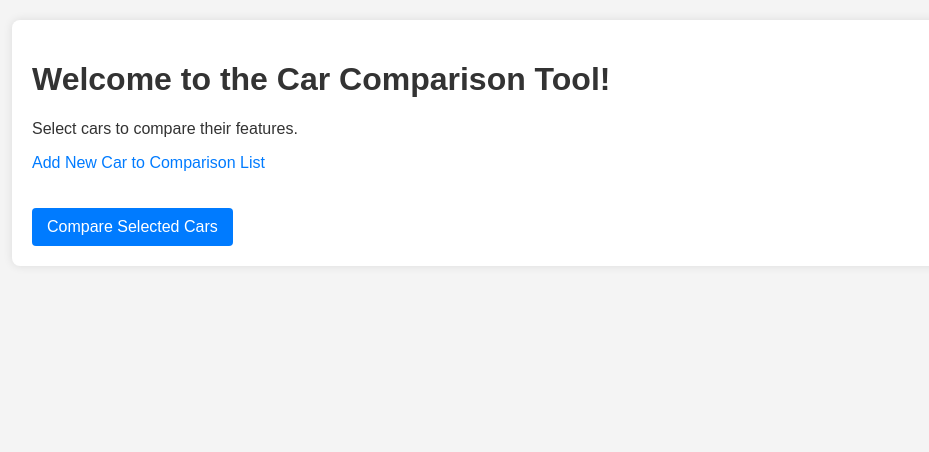
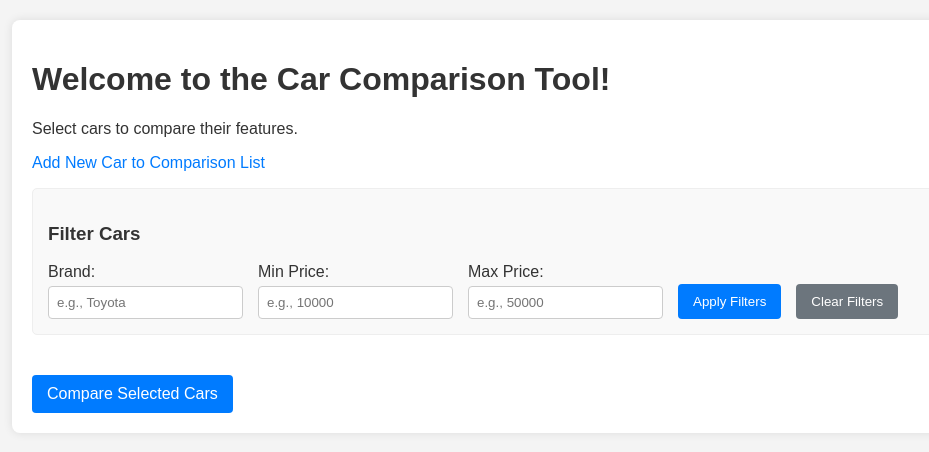
Before and after one commit to abdi12/my-Web, a Flask app: page / in a window 1280 px wide. Shown: the top 452 px of the page, without its empty margins (8-937 px from the left). Run offline with Flask 3, Linux system fonts and the light colour scheme; data that the repository does not hold is empty.

Commit message:
feat: Implement multi-field filtering for cars
This commit introduces functionality to filter the car list based on brand and price range.

Key changes:
- Added filter input fields (brand, min price, max price) and control buttons ("Apply Filters", "Clear Filters") to `templates/index.html`.
- Implemented JavaScript in `templates/index.html` to:
    - Read values from filter inputs.
    - Construct query parameters for the API.
    - Fetch and display filtered car data dynamically.
    - Handle clearing of filters to reset the list.
- Modified the `/api/cars` endpoint in `app.py` to:
    - Accept `brand`, `price_min`, and `price_max` query parameters.
    - Build a MongoDB filter query based on these parameters (case-insensitive regex for brand, range for price).
    - Return the filtered list of cars, sorted by their original integer ID.

You can now refine the car list by specifying brand and/or a price range, enhancing the usability of the comparison tool.

```diff
--- a/app.py
+++ b/app.py
@@ -102,8 +102,39 @@ def home():
 
 @app.route('/api/cars', methods=['GET'])
 def get_all_cars():
+    filter_query = {}
+
+    # Process brand filter
+    brand = request.args.get('brand')
+    if brand:
+        filter_query['brand'] = {'$regex': brand, '$options': 'i'}
+
+    # Process price filters
+    price_min_str = request.args.get('price_min')
+    price_max_str = request.args.get('price_max')
+    price_conditions = {}
+
+    if price_min_str:
+        try:
+            price_conditions['$gte'] = int(price_min_str)
+        except ValueError:
+            # Silently ignore if not a valid int, or log an error
+            # app.logger.warning(f"Invalid price_min value: {price_min_str}")
+            pass
+    if price_max_str:
+        try:
+            price_conditions['$lte'] = int(price_max_str)
+        except ValueError:
+            # Silently ignore if not a valid int, or log an error
+            # app.logger.warning(f"Invalid price_max value: {price_max_str}")
+            pass
+
+    if price_conditions:
+        filter_query['price'] = price_conditions
+
     car_list = []
-    for car_doc in cars_collection.find():
+    # Fetch from MongoDB with filters and sort
+    for car_doc in cars_collection.find(filter_query).sort([("id", 1)]):
         car_list.append({
             "id": str(car_doc["_id"]),
             "original_id": car_doc.get("id"),
--- a/templates/index.html
+++ b/templates/index.html
@@ -11,6 +11,27 @@
         <h1>Welcome to the Car Comparison Tool!</h1>
         <p>Select cars to compare their features.</p>
         <p><a href="{{ url_for('add_car_route') }}">Add New Car to Comparison List</a></p>
+
+        <div id="filter-controls" style="margin-bottom: 20px; padding: 15px; border: 1px solid #eee; background-color: #f9f9f9; border-radius: 5px;">
+            <h3>Filter Cars</h3>
+            <div style="display: flex; flex-wrap: wrap; gap: 15px; align-items: flex-end;">
+                <div>
+                    <label for="filter_brand" style="display: block; margin-bottom: 5px;">Brand:</label>
+                    <input type="text" id="filter_brand" name="brand" placeholder="e.g., Toyota" style="padding: 8px; border: 1px solid #ccc; border-radius: 4px;">
+                </div>
+                <div>
+                    <label for="filter_price_min" style="display: block; margin-bottom: 5px;">Min Price:</label>
+                    <input type="number" id="filter_price_min" name="price_min" placeholder="e.g., 10000" style="padding: 8px; border: 1px solid #ccc; border-radius: 4px;">
+                </div>
+                <div>
+                    <label for="filter_price_max" style="display: block; margin-bottom: 5px;">Max Price:</label>
+                    <input type="number" id="filter_price_max" name="price_max" placeholder="e.g., 50000" style="padding: 8px; border: 1px solid #ccc; border-radius: 4px;">
+                </div>
+                <button type="button" id="apply-filters-btn" style="padding: 10px 15px; background-color: #007bff; color: white; border: none; border-radius: 4px; cursor: pointer;">Apply Filters</button>
+                <button type="button" id="clear-filters-btn" style="padding: 10px 15px; background-color: #6c757d; color: white; border: none; border-radius: 4px; cursor: pointer;">Clear Filters</button>
+            </div>
+        </div>
+
         <div id="car-listings">
             <!-- Car listings will be populated here by JavaScript -->
         </div>
@@ -18,8 +39,21 @@
     </div>
 
     <script>
-        window.onload = function() {
-            fetch('/api/cars')
+        function buildQueryString(params) {
+            const queryParts = [];
+            for (const key in params) {
+                if (params[key] !== undefined && params[key] !== null && params[key] !== "") {
+                    queryParts.push(encodeURIComponent(key) + '=' + encodeURIComponent(params[key]));
+                }
+            }
+            return queryParts.length > 0 ? '?' + queryParts.join('&') : '';
+        }
+
+        function loadCars(queryString = "") {
+            const carListingsDiv = document.getElementById('car-listings');
+            carListingsDiv.innerHTML = ''; // Clear previous listings
+
+            fetch(`/api/cars${queryString}`)
                 .then(response => {
                     if (!response.ok) {
                         throw new Error('Network response was not ok ' + response.statusText);
@@ -27,7 +61,6 @@
                     return response.json();
                 })
                 .then(cars => {
-                    const carListingsDiv = document.getElementById('car-listings');
                     cars.forEach(car => {
                         const carItemDiv = document.createElement('div');
                         carItemDiv.className = 'car-item';
@@ -38,7 +71,6 @@
                         checkbox.value = car.id;
 
                         const carInfoSpan = document.createElement('span');
-                        // Updated to include brand, style, and price in the new format
                         carInfoSpan.textContent = `${car.brand} ${car.model} (${car.year}) - Style: ${car.style} - Price: $${car.price}`;
 
                         carItemDiv.appendChild(checkbox);
@@ -49,6 +81,32 @@
                 .catch(error => {
                     console.error('There has been a problem with your fetch operation:', error);
                 });
+        }
+
+        window.onload = function() {
+            loadCars(); // Initial load of all cars
+
+            document.getElementById('apply-filters-btn').addEventListener('click', function() {
+                const brand = document.getElementById('filter_brand').value;
+                const price_min = document.getElementById('filter_price_min').value;
+                const price_max = document.getElementById('filter_price_max').value;
+
+                const params = {
+                    brand: brand,
+                    price_min: price_min,
+                    price_max: price_max
+                };
+
+                const queryString = buildQueryString(params);
+                loadCars(queryString);
+            });
+
+            document.getElementById('clear-filters-btn').addEventListener('click', function() {
+                document.getElementById('filter_brand').value = '';
+                document.getElementById('filter_price_min').value = '';
+                document.getElementById('filter_price_max').value = '';
+                loadCars(); // Load all cars
+            });
 
             const compareButton = document.getElementById('compare-button');
             compareButton.addEventListener('click', function() {
```
